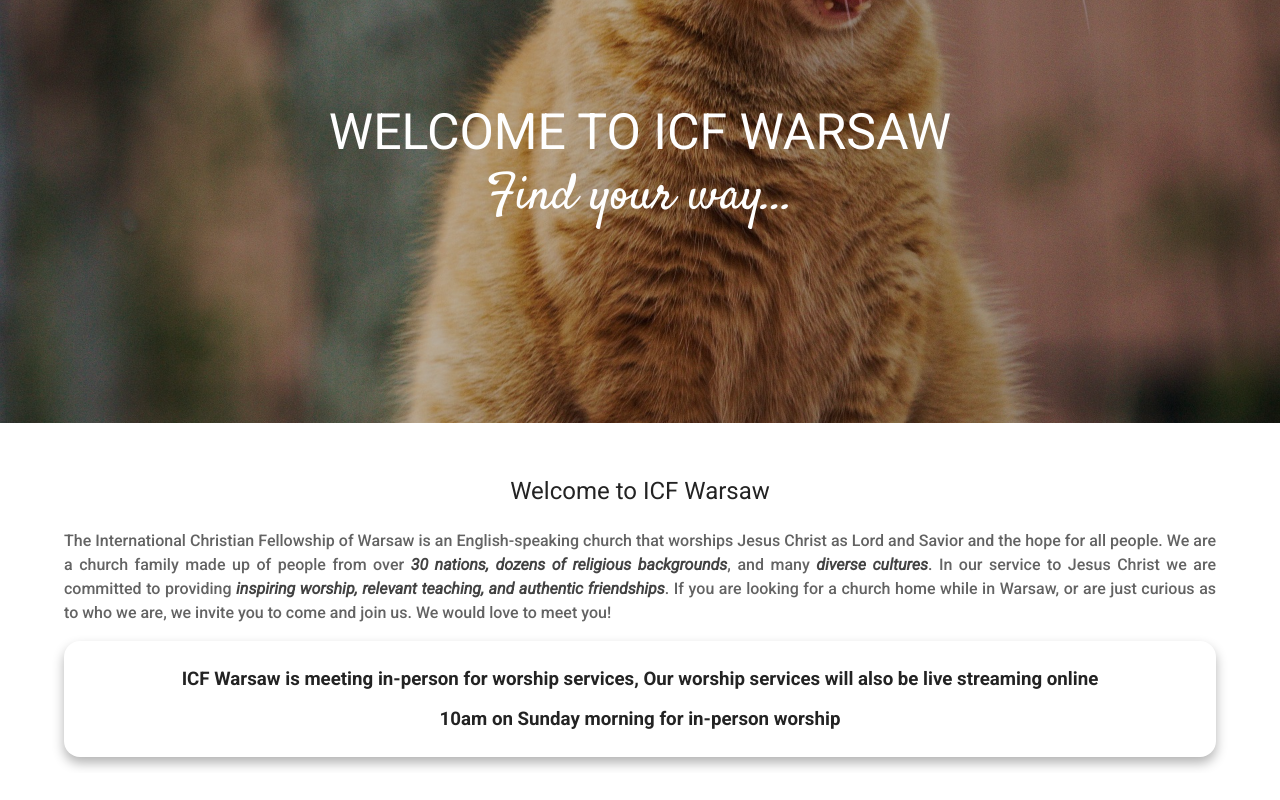
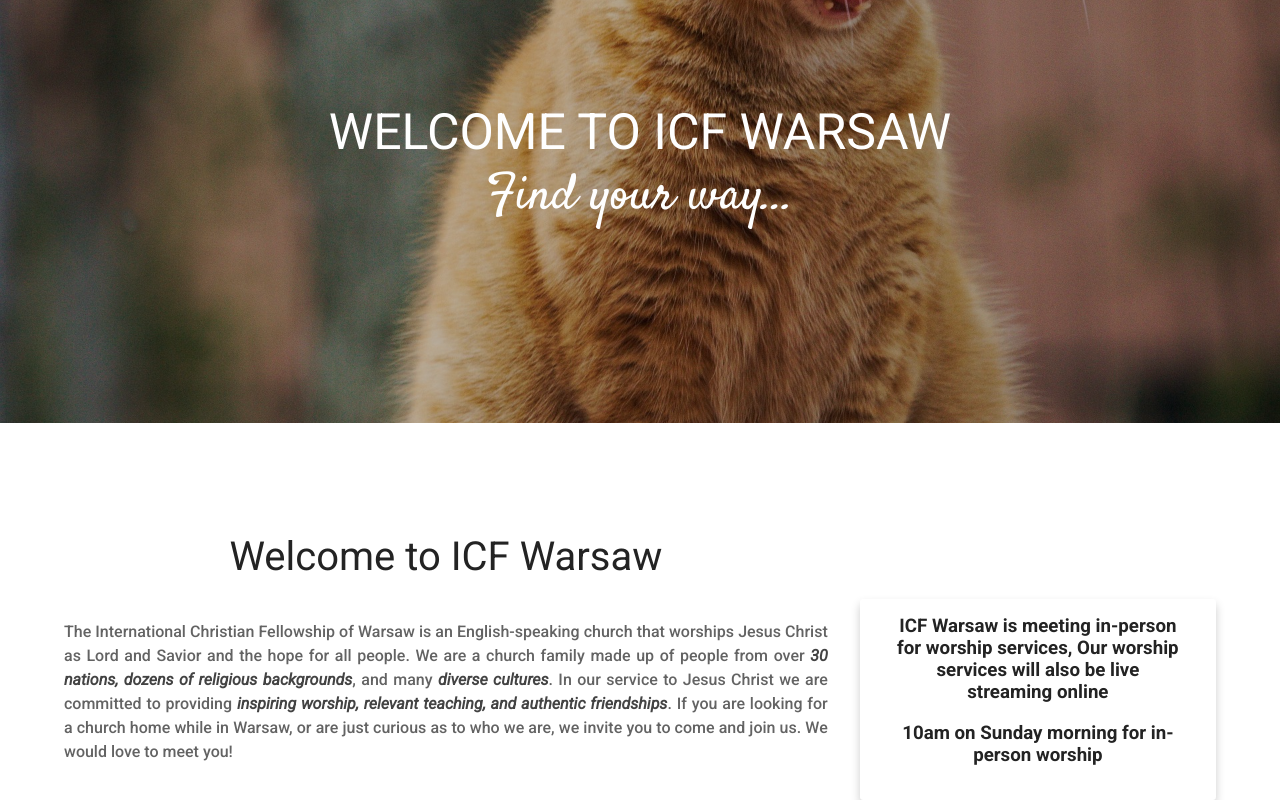
Before and after one commit to alfesen/new-icf-warsaw, a React (Vite) app: page / in a window 1280 px wide. Shown: the part 377-1177 px from the top of the page. Before the commit the page ends 1150 px from the top, so only its background shows below. Built offline with nearby package versions, Linux system fonts and the light colour scheme.

Commit message:
Announcements + new vars + refactor

```diff
--- a/src/App.tsx
+++ b/src/App.tsx
@@ -5,7 +5,7 @@ function App() {
   return (
     <div>
       <Header />
-      <main>
+      <main className='container'>
         <Home />
       </main>
     </div>
--- a/src/components/Header/Header.module.scss
+++ b/src/components/Header/Header.module.scss
@@ -30,7 +30,6 @@
     text-align: center;
     font-weight: 400;
     top: 60%;
-    font-size: 2.5rem;
     color: $color-basic;
     span {
       display: block;
@@ -46,9 +45,6 @@
 
 @media (min-width: 700px) {
   .header {
-    &__heading {
-      font-size: 3rem;
-    }
     &__logo {
       width: 14rem;
       margin: 2em;
@@ -58,9 +54,6 @@
 
 @media (min-width: 1200px) {
   .header {
-    &__heading {
-      font-size: 5rem;
-    }
     &__logo {
       width: 20rem;
       margin: 3em;
--- a/src/index.scss
+++ b/src/index.scss
@@ -42,14 +42,37 @@ a {
   background-color: $shadow;
 }
 
+
+h1 {
+  font-size: $font-main-header-sm;
+}
+
 h2,
 h3 {
   color: $color-dark-grey;
   text-align: center;
-  margin: 1em 0;
+  margin-bottom: 1em;
 }
 
 h2 {
-  font-size: $font-md;
+  font-size: $font-secondary-header-sm;
   font-weight: 400;
 }
+
+@media (min-width: 700px) {
+  h1 {
+    font-size: $font-main-header-md;
+  }
+  h2 {
+    font-size: $font-secondary-header-md;
+  }
+}
+
+@media (min-width: 1200px) {
+  h1 {
+    font-size: $font-main-header-lg;
+  }
+  h2 {
+    font-size: $font-secondary-header-lg;
+  }
+}
--- a/src/models/UI/Card/Card.module.scss
+++ b/src/models/UI/Card/Card.module.scss
@@ -1,4 +1,4 @@
 .card {
-  border-radius: 1em;
-  box-shadow: 0 6px 12px rgba(0, 0, 0, 0.3);
+  border-radius: .2em;
+  box-shadow: 0 5px 10px rgba(0, 0, 0, 0.2);
 }
--- /dev/null
+++ b/src/pages/Home.module.scss
@@ -0,0 +1,6 @@
+@media (min-width: 900px) {
+  .home {
+    display: flex;
+    margin-top: 8em;
+  }
+}
--- a/src/pages/Home.tsx
+++ b/src/pages/Home.tsx
@@ -1,11 +1,14 @@
-import { Fragment } from "react"
-import Welcome from "../views/Welcome/Welcome"
+import s from './Home.module.scss'
+
+import Announcements from '../views/Announcements/Announcements'
+import Welcome from '../views/Welcome/Welcome'
 
 const Home = () => {
   return (
-    <Fragment>
+    <div className={s.home}>
       <Welcome />
-    </Fragment>
+      <Announcements />
+    </div>
   )
 }
 
--- a/src/sass/_vars.scss
+++ b/src/sass/_vars.scss
@@ -1,5 +1,11 @@
 $font-main: 'Roboto', sans-serif;
 $font-quirky: 'Satisfy', cursive;
+$font-main-header-sm: 2.5rem;
+$font-main-header-md: 3rem;
+$font-main-header-lg: 5rem;
+$font-secondary-header-sm: 2.4rem;
+$font-secondary-header-md: 2.8rem;
+$font-secondary-header-lg: 4rem;
 $font-lg: 2.5rem;
 $font-md: 2.4rem;
 $font-sm: 1.6rem;
--- a/src/views/Announcements/Announcements.module.scss
+++ b/src/views/Announcements/Announcements.module.scss
@@ -3,8 +3,23 @@
 .announcements {
   display: flex;
   flex-direction: column;
-  margin: 1em 0;
+  margin: 6em 0 0;
   text-align: center;
   font-size: $font-sm;
   padding: 0.5em 1em;
 }
+
+@media (min-width: 900px) {
+  .announcements {
+    display: flex;
+    width: 50%;
+    margin-left: 2em;
+  }
+}
+
+@media (min-width: 900px) {
+  .announcements {
+    width: 40%;
+    padding: 1em 2em;
+  }
+}
--- a/src/views/Welcome/Welcome.module.scss
+++ b/src/views/Welcome/Welcome.module.scss
@@ -2,8 +2,6 @@
 
 .welcome {
   max-width: 70rem;
-  display: flex;
-  flex-direction: column;
   &__text {
     color: $color-light-grey;
     font-size: $font-sm;
@@ -18,3 +16,11 @@
     }
   }
 }
+
+@media (min-width: 900px) {
+  .welcome {
+    &__text {
+      width: 100%;
+    }
+  }
+}
--- a/src/views/Welcome/Welcome.tsx
+++ b/src/views/Welcome/Welcome.tsx
@@ -1,11 +1,9 @@
-import Announcements from '../Announcements/Announcements'
 import s from './Welcome.module.scss'
 
 const Welcome = () => {
   return (
     <section className={`container ${s.welcome}`}>
       <h2 className={s.welcome__heading}>Welcome to ICF Warsaw</h2>
-      <div className={s.welcome__description}>
         <p className={s.welcome__text}>
           The International Christian Fellowship of Warsaw is an
           English-speaking church that worships Jesus Christ as Lord and Savior
@@ -20,8 +18,7 @@ const Welcome = () => {
           curious as to who we are, we invite you to come and join us. We would
           love to meet you!
         </p>
-        <Announcements />
-      </div>
+
     </section>
   )
 }
```
